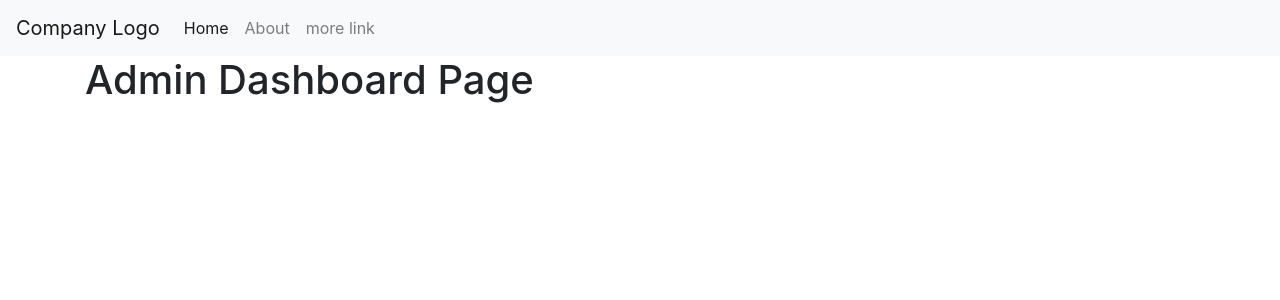
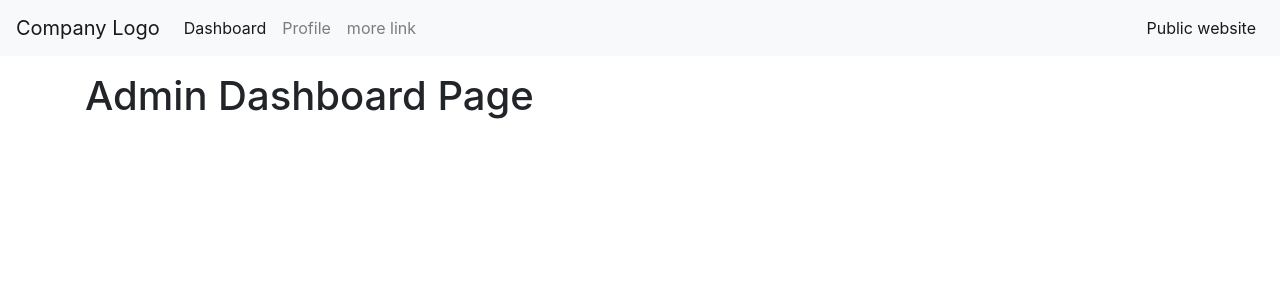
Before and after one commit to T-G/flask-starter-template, a Flask app: page /admin/dashboard in a window 1280 px wide. Shown: the top 300 px of the page. Run offline with Flask 2, Linux system fonts and the light colour scheme; some libraries are stand-ins or nearby versions.

Commit message:
added jinja templates

```diff
--- a/app/admin_views.py
+++ b/app/admin_views.py
@@ -9,4 +9,4 @@ def admin_dashboard():
 
 @app.route("/admin/profile")
 def admin_profile():
-    return "Admin Profile page"
+    return render_template('admin/profile.html')
--- a/app/templates/admin/dashboard.html
+++ b/app/templates/admin/dashboard.html
@@ -1,4 +1,14 @@
-{% extends "admin/base.html" %}
+{% extends "admin/templates/admin_template.html" %}
+
+{% block title %}Admin::Dashboard{% endblock%}
+
 {% block body %}
-    <h1>Admin Dashboard Page</h1>
+<div class="container">
+    <div class="row">
+        <div class="col">
+            <h1>Admin Dashboard Page</h1>
+        </div>
+    </div>
+</div>
+
 {% endblock %}
--- a/app/templates/admin/base.html
+++ b/app/templates/admin/templates/admin_template.html
@@ -8,10 +8,12 @@
     <!-- Bootstrap CSS -->
     <link rel="stylesheet" href="https://maxcdn.bootstrapcdn.com/bootstrap/4.0.0/css/bootstrap.min.css" integrity="sha384-Gn5384xqQ1aoWXA+058RXPxPg6fy4IWvTNh0E263XmFcJlSAwiGgFAW/dAiS6JXm" crossorigin="anonymous">
 
+    <!-- Custom css -->
+
     <title>{% block title %}{% endblock %}</title>
   </head>
   <body>
-    <nav class="navbar navbar-expand-lg navbar-light bg-light">
+    <nav class="navbar navbar-expand-lg navbar-light bg-light mb-3">
         <a class="navbar-brand" href="#">Company Logo</a>
         <button class="navbar-toggler" type="button" data-toggle="collapse" data-target="#navbarSupportedContent" aria-controls="navbarSupportedContent" aria-expanded="false" aria-label="Toggle navigation">
           <span class="navbar-toggler-icon"></span>
@@ -20,20 +22,28 @@
         <div class="collapse navbar-collapse" id="navbarSupportedContent">
           <ul class="navbar-nav mr-auto">
             <li class="nav-item active">
-              <a class="nav-link" href="{{ url_for('index') }}">Home <span class="sr-only">(current)</span></a>
+              <a class="nav-link" href="{{ url_for('admin_dashboard') }}">Dashboard <span class="sr-only">(current)</span></a>
             </li>
             <li class="nav-item">
-              <a class="nav-link" href="{{ url_for('about') }}">About</a>
+              <a class="nav-link" href="{{ url_for('admin_profile') }}">Profile</a>
             </li>
             <li class="nav-item">
                 <a class="nav-link" href="#">more link</a>
               </li>
           </ul>
         </div>
-      </nav>
-    <div class="container">
-        {% block body %}{% endblock %}
-    </div>
+        <div class="collapse navbar-collapse" id="navbarSupportedContent">
+          <ul class="navbar-nav ml-auto">
+            <li class="nav-item active">
+              <a class="nav-link" href="{{ url_for('index') }}">Public website</a>
+            </li>
+          </ul>
+        </div>
+    </nav>
+    <main>
+            {% block body %}{% endblock %}
+    </main>
+
 
     <!-- Optional JavaScript -->
     <!-- jQuery first, then Popper.js, then Bootstrap JS -->
```
Also changed, not shown: app/templates/admin/profile.html (added, +11 -0 lines), app/templates/public/about.html (+7 -1 lines), app/templates/public/index.html (+8 -2 lines), app/templates/public/templates/public_template.html (renamed from app/templates/public/base.html, +13 -4 lines).
